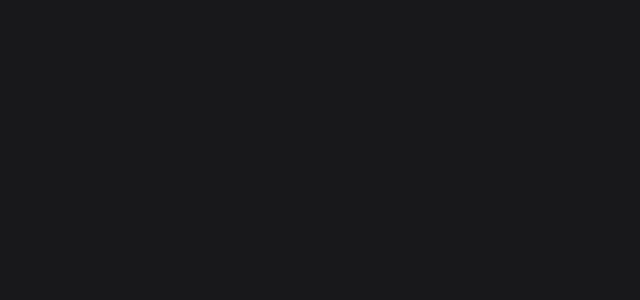
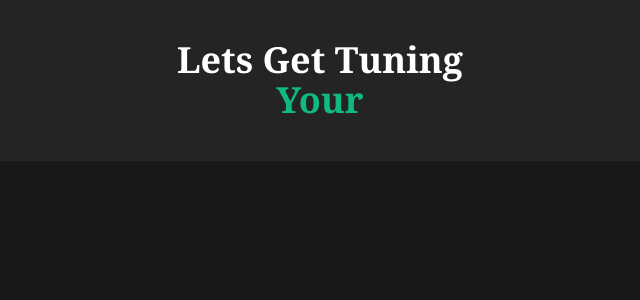
Before and after one commit to jacobEliasMoya/ReactGuitarTuner, a React (Vite) app: page /instrument-display in a window 1280 px wide. Before the commit this address had no page. Shown: the top 300 px of the page, without its empty margins (320-960 px from the left). Built offline with nearby package versions, Linux system fonts and the light colour scheme.

Commit message:
added new component/ will introduce another slice of state with respective questions/ will add to json doc/ or a new one, based on the id ... thinking face lol .... sounded better that way

```diff
--- a/src/App.tsx
+++ b/src/App.tsx
@@ -2,10 +2,14 @@
 import AppStart from "./components/layout/AppStart"
 import WhatsTuning from "./features/instrument/WhatsTuning";
 import {  Route, Routes, useNavigate } from "react-router";
+import TunerArea from "./features/interests/TunerArea";
+import { useAppSelector } from "./hooks/hooks";
 
 function App() {
 
   const [isAppIitiated, setIsAppIitiated] = useState(false);
+
+  const instrumentState = useAppSelector(state=>state.instrument)
 
   const navigate = useNavigate();
 
@@ -14,14 +18,19 @@
   }
 
   useEffect(()=>{
-    isAppIitiated ? navigate(+1) : null;
+    isAppIitiated ? navigate('/instrument-selection') : null;
   },[isAppIitiated])
+
+  useEffect(()=>{
+    instrumentState && instrumentState.id != '' ? navigate('/instrument-display') : null;
+  },[instrumentState])
 
   return (
       <main className='transition-all ease min-h-screen flex flex-col items-center justify-start  bg-auto bg-repeat bg-zinc-900'>
         <Routes>
           <Route path="/" element={<AppStart onclick={initializeApp} additionalClasses={!isAppIitiated ? 'animate-drop-n-rotate' : 'animate-drop-n-rotate-reverse'} />} />
           <Route path="/instrument-selection" element={<WhatsTuning/>} />
+          <Route path="/instrument-display" element={<TunerArea/>} />
         </Routes>
       </main>
   )
--- /dev/null
+++ b/src/features/interests/TunerArea.tsx
@@ -0,0 +1,31 @@
+import { useAppSelector } from "../../hooks/hooks"
+import { useEffect } from "react"
+
+import H1 from "../../components/headers/H1"
+import H2 from "../../components/headers/H2"
+
+const TunerArea = () => {
+
+  const instrumentState = useAppSelector(state=>state.instrument)
+
+  useEffect(()=>{
+    instrumentState.id != '' ? console.log(instrumentState) : console.log('nothing yet')
+  },[instrumentState])
+
+  return (
+    <section className='w-full text-white pb-8 md:pb-10 lg:pb-16 pt-0 text-center relative'>
+
+      <div className="w-full sticky top-0 py-4 md:py-10 z-10 bg-zinc-800 border-b-[1px] border-zinc-800 after:absolute after:w-full after:h-full after:bg-white after:bg-opacity-0 after:backdrop-blur-md  after:-z-[2] bg-opacity-80 overflow-hidden after:left-0 after:!top-0">
+        <H1 additionalClasses={'!text-white'} headerText={`Lets Get Tuning  `} textIcon={undefined}/>
+        <H2 additionalClasses={'!text-emerald-500'} headerText={`Your ${`${instrumentState ? instrumentState.description.replace('-',' ') : null } ${instrumentState.title}`}`} textIcon={undefined}/>
+      </div>
+
+      <div className="w-full mx-auto md: md:w-11/12 grid grid-cols-2 md:grid-cols-3 lg:grid-cols-4 gap-4 md:gap-6 mt-8 px-8 md:px-10 lg:px-16">
+
+      </div>
+
+    </section>
+  )
+}
+
+export default TunerArea
```
